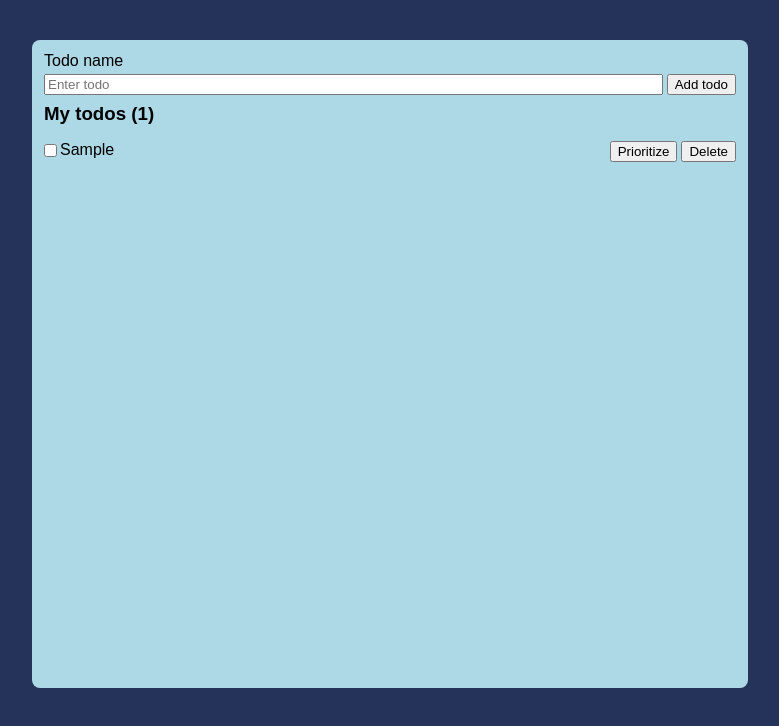
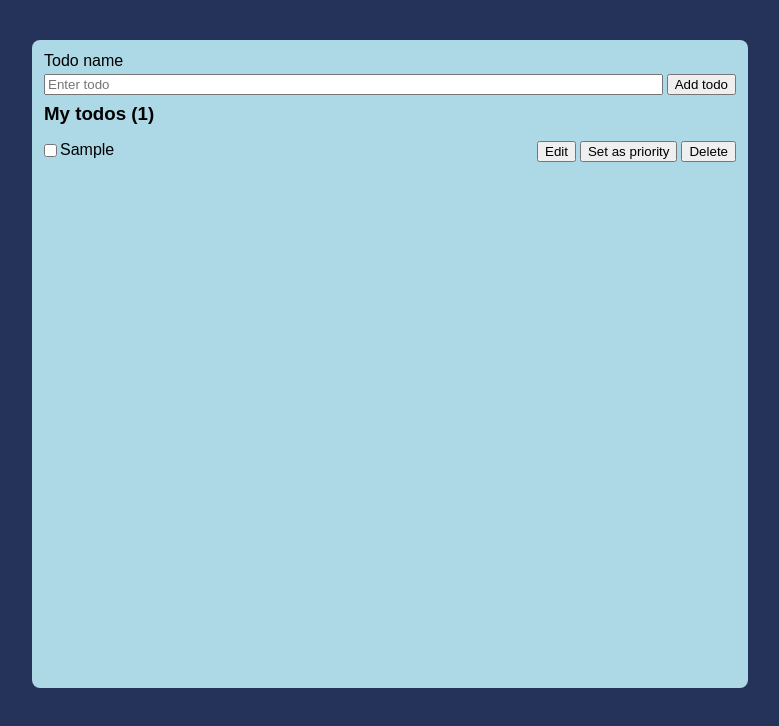
Before and after one commit to geoli96/todo-list, a React (Create React App) app: page / in a window 1280 px wide. Both pictures are taken after typing "Sample" into the empty fields and a click on the button "Add todo". Shown: the top 726 px of the page, without its empty margins (250-1029 px from the left). Built offline with nearby package versions, Linux system fonts and the light colour scheme.

Commit message:
add inline edit

```diff
--- a/src/TodoList/TodoList.css
+++ b/src/TodoList/TodoList.css
@@ -33,10 +33,6 @@
 
 .TodoList__AddTodoForm {
     padding: 4px;
-}
-
-.TodoList__TodoPrioritizeButton--prioritized {
-    font-weight: 600;
 }
 
 ul {
@@ -78,6 +74,10 @@ ul li {
     flex: 1;
 }
 
+.TodoList__CheckboxTodoContainer--editing .TodoList__Checkbox {
+    display: none;
+}
+
 .TodoList__ListItemContent {
     display: flex;
     align-items: flex-start;
@@ -86,7 +86,7 @@ ul li {
     padding-right: 4px;
 }
 
-#todo-form {
+.TodoList__AddTodoForm {
     display: flex;
     flex-direction: column;
     gap: 4px;
@@ -103,12 +103,16 @@ ul li {
     align-self: flex-end;
 }
 
-#todo-name {
+.TodoList__TodoPrioritizeButton {
+    text-wrap: nowrap;
+}
+
+.TodoList__TodoInput {
     width: calc(100% - 7.5px);
 }
 
 @media screen and (max-width: 768px) {
-    #todo-form button {
+    .TodoList__AddTodoForm button {
         width: 100%;
     }
     .TodoList__AddTodoButtonsContainer {
--- a/src/TodoList/TodoList.jsx
+++ b/src/TodoList/TodoList.jsx
@@ -10,6 +10,8 @@ function TodoList() {
     const [completedTodos, setCompletedTodos] = useState([]);
     const [todoTitle, setTodoTitle] = useState("");
     const [showCompleted, setShowCompleted] = useState(true);
+    const [editing, setEditing] = useState(false);
+    const [editingValue, setEditingValue] = useState(null);
     const [counter, setCounter] = useState(1);
 
     useEffect(() => {
@@ -64,156 +66,6 @@ function TodoList() {
         );
     }, [prioritizedTodos, firstRender]);
 
-    const TodoListItem = ({ todo, prioritized }) => (
-        <li className="TodoList__ListItem">
-            <div className={"TodoList__ListItemContent"}>
-                <div className={"TodoList__CheckboxTodoContainer"}>
-                    <input
-                        type="checkbox"
-                        title="Todo completed checkbox"
-                        onChange={() => {
-                            const _todo = { ...todo };
-                            if (!prioritized) {
-                                setTodos((todos) => {
-                                    const removeIndex = todos.findIndex(
-                                        (t) => t.id === _todo.id,
-                                    );
-                                    return todos.toSpliced(removeIndex, 1);
-                                });
-                            } else {
-                                setPrioritizedTodos((todos) => {
-                                    const removeIndex = todos.findIndex(
-                                        (t) => t.id === _todo.id,
-                                    );
-                                    return todos.toSpliced(removeIndex, 1);
-                                });
-                            }
-                            setCompletedTodos((completedTodos) => {
-                                return [...completedTodos, _todo];
-                            });
-                        }}
-                    />
-                    <Todo title={todo.title} />
-                </div>
-                <div className={"TodoList__TodoActions"}>
-                    <div>
-                        <button
-                            className={`TodoList__TodoPrioritizeButton ${
-                                prioritized
-                                    ? " TodoList__TodoPrioritizeButton--prioritized"
-                                    : ""
-                            }`}
-                            onClick={(e) => {
-                                e.preventDefault();
-                                const _todo = { ...todo };
-                                if (!prioritized) {
-                                    _todo.prioritized = true;
-                                } else {
-                                    delete _todo.prioritized;
-                                }
-                                setTodos((todos) => {
-                                    if (!prioritized) {
-                                        const removeIndex = todos.findIndex(
-                                            (t) => t.id === _todo.id,
-                                        );
-                                        return todos.toSpliced(removeIndex, 1);
-                                    }
-                                    return [...todos, _todo];
-                                });
-                                setPrioritizedTodos((prioritizedTodos) => {
-                                    if (!prioritized) {
-                                        return [...prioritizedTodos, _todo];
-                                    }
-                                    const removeIndex =
-                                        prioritizedTodos.findIndex(
-                                            (t) => t.id === _todo.id,
-                                        );
-                                    return prioritizedTodos.toSpliced(
-                                        removeIndex,
-                                        1,
-                                    );
-                                });
-                            }}
-                        >
-                            Prioritize{prioritized ? "d" : ""}
-                        </button>
-                    </div>
-                    <div>
-                        <button
-                            onClick={() => {
-                                if (!prioritized) {
-                                    setTodos((todos) => {
-                                        const removeIndex = todos.findIndex(
-                                            (t) => t.id === todo.id,
-                                        );
-                                        return todos.toSpliced(removeIndex, 1);
-                                    });
-                                } else {
-                                    setPrioritizedTodos((todos) => {
-                                        const removeIndex = todos.findIndex(
-                                            (t) => t.id === todo.id,
-                                        );
-                                        return todos.toSpliced(removeIndex, 1);
-                                    });
-                                }
-                            }}
-                        >
-                            Delete
-                        </button>
-                    </div>
-                </div>
-            </div>
-        </li>
-    );
-    const CompletedTodoListItem = ({ todo }) => (
-        <li className="TodoList__ListItem">
-            <div className="TodoList__ListItemContent">
-                <div className="TodoList__CheckboxTodoContainer">
-                    <input
-                        type="checkbox"
-                        title="Todo completed checkbox"
-                        checked
-                        onChange={() => {
-                            const _todo = { ...todo };
-                            setCompletedTodos((completedTodos) => {
-                                const removeIndex = completedTodos.findIndex(
-                                    (t) => t.id === _todo.id,
-                                );
-                                return completedTodos.toSpliced(removeIndex, 1);
-                            });
-                            if (!_todo.prioritized) {
-                                setTodos((todos) => {
-                                    return [...todos, _todo];
-                                });
-                            } else {
-                                setPrioritizedTodos((todos) => {
-                                    return [...todos, _todo];
-                                });
-                            }
-                        }}
-                    />
-                    <Todo completed={true} title={todo.title} />
-                </div>
-                <div className="TodoList__TodoActions">
-                    <div>
-                        <button
-                            onClick={() =>
-                                setCompletedTodos((todos) => {
-                                    const removeIndex = todos.findIndex(
-                                        (t) => t.id === todo.id,
-                                    );
-                                    return todos.toSpliced(removeIndex, 1);
-                                })
-                            }
-                        >
-                            Delete
-                        </button>
-                    </div>
-                </div>
-            </div>
-        </li>
-    );
-
     return (
         <div className={"TodoList"}>
             <div className={"TodoList__Container"}>
@@ -241,6 +93,7 @@ function TodoList() {
                             type="text"
                             placeholder="Enter todo"
                             size={undefined}
+                            className="TodoList__TodoInput"
                             name="todo-name"
                             id="todo-name"
                             value={todoTitle}
@@ -299,6 +152,13 @@ function TodoList() {
                                         <CompletedTodoListItem
                                             key={todo.id}
                                             todo={todo}
+                                            setTodos={setTodos}
+                                            setCompletedTodos={
+                                                setCompletedTodos
+                                            }
+                                            setPrioritizedTodos={
+                                                setPrioritizedTodos
+                                            }
                                         />
                                     ))}{" "}
                                 </ul>
@@ -309,8 +169,18 @@ function TodoList() {
                                         <TodoListItem
                                             key={todo.id}
                                             todo={todo}
-                                            i={i}
                                             prioritized={true}
+                                            setTodos={setTodos}
+                                            setCompletedTodos={
+                                                setCompletedTodos
+                                            }
+                                            setPrioritizedTodos={
+                                                setPrioritizedTodos
+                                            }
+                                            editing={editing}
+                                            editingValue={editingValue}
+                                            setEditingValue={setEditingValue}
+                                            setEditing={setEditing}
                                         />
                                     ))}
                                 </ul>
@@ -321,8 +191,18 @@ function TodoList() {
                                         <TodoListItem
                                             key={todo.id}
                                             todo={todo}
-                                            i={i}
                                             prioritized={false}
+                                            setTodos={setTodos}
+                                            setCompletedTodos={
+                                                setCompletedTodos
+                                            }
+                                            setPrioritizedTodos={
+                                                setPrioritizedTodos
+                                            }
+                                            editing={editing}
+                                            editingValue={editingValue}
+                                            setEditingValue={setEditingValue}
+                                            setEditing={setEditing}
                                         />
                                     ))}
                                 </ul>
@@ -335,4 +215,233 @@ function TodoList() {
     );
 }
 
+function CompletedTodoListItem({
+    todo,
+    setTodos,
+    setCompletedTodos,
+    setPrioritizedTodos,
+}) {
+    return (
+        <li className="TodoList__ListItem">
+            <div className="TodoList__ListItemContent">
+                <div className={`TodoList__CheckboxTodoContainer`}>
+                    <input
+                        type="checkbox"
+                        title="Todo completed checkbox"
+                        checked
+                        onChange={() => {
+                            const _todo = { ...todo };
+                            setCompletedTodos((completedTodos) => {
+                                const removeIndex = completedTodos.findIndex(
+                                    (t) => t.id === _todo.id,
+                                );
+                                return completedTodos.toSpliced(removeIndex, 1);
+                            });
+                            if (!_todo.prioritized) {
+                                setTodos((todos) => {
+                                    return [...todos, _todo];
+                                });
+                            } else {
+                                setPrioritizedTodos((todos) => {
+                                    return [...todos, _todo];
+                                });
+                            }
+                        }}
+                    />
+                    <Todo completed={true} title={todo.title} id={todo.id} />
+                </div>
+                <div className="TodoList__TodoActions">
+                    <div>
+                        <button
+                            onClick={() =>
+                                setCompletedTodos((todos) => {
+                                    const removeIndex = todos.findIndex(
+                                        (t) => t.id === todo.id,
+                                    );
+                                    return todos.toSpliced(removeIndex, 1);
+                                })
+                            }
+                        >
+                            Delete
+                        </button>
+                    </div>
+                </div>
+            </div>
+        </li>
+    );
+}
+
+function TodoListItem({
+    todo,
+    prioritized,
+    setTodos,
+    setCompletedTodos,
+    setPrioritizedTodos,
+    editing,
+    editingValue,
+    setEditing,
+    setEditingValue,
+}) {
+    return (
+        <li className="TodoList__ListItem">
+            <div className={"TodoList__ListItemContent"}>
+                <div
+                    className={`TodoList__CheckboxTodoContainer ${editing === todo.id ? "TodoList__CheckboxTodoContainer--editing" : ""}`}
+                >
+                    <input
+                        type="checkbox"
+                        className="TodoList__Checkbox"
+                        title="Todo completed checkbox"
+                        onChange={() => {
+                            const _todo = { ...todo };
+                            if (!prioritized) {
+                                setTodos((todos) => {
+                                    const removeIndex = todos.findIndex(
+                                        (t) => t.id === _todo.id,
+                                    );
+                                    return todos.toSpliced(removeIndex, 1);
+                                });
+                            } else {
+                                setPrioritizedTodos((todos) => {
+                                    const removeIndex = todos.findIndex(
+                                        (t) => t.id === _todo.id,
+                                    );
+                                    return todos.toSpliced(removeIndex, 1);
+                                });
+                            }
+                            setCompletedTodos((completedTodos) => {
+                                return [...completedTodos, _todo];
+                            });
+                        }}
+                    />
+                    <Todo
+                        editing={editing}
+                        editingValue={editingValue}
+                        id={todo.id}
+                        setEditingValue={setEditingValue}
+                        title={todo.title}
+                    />
+                </div>
+                <div className={"TodoList__TodoActions"}>
+                    <button
+                        onClick={() => {
+                            if (!editing || editing !== todo.id) {
+                                setEditingValue(todo.title);
+                                setEditing(todo.id);
+                            } else {
+                                if (!editingValue) {
+                                    return;
+                                }
+                                if (!prioritized) {
+                                    setTodos((todos) => {
+                                        const changeIndex = todos.findIndex(
+                                            (t) => t.id === todo.id,
+                                        );
+                                        todos[changeIndex].title = editingValue;
+                                        return [...todos];
+                                    });
+                                } else {
+                                    setPrioritizedTodos((todos) => {
+                                        const changeIndex = todos.findIndex(
+                                            (t) => t.id === todo.id,
+                                        );
+                                        todos[changeIndex].title = editingValue;
+                                        return [...todos];
+                                    });
+                                }
+                                setEditingValue("");
+                                setEditing(null);
+                            }
+                        }}
+                    >
+                        {editing === todo.id ? "Save" : "Edit"}
+                    </button>
+                    {editing === todo.id ? (
+                        <button
+                            onClick={() => {
+                                setEditingValue("");
+                                setEditing(null);
+                            }}
+                        >
+                            Cancel
+                        </button>
+                    ) : null}
+                    {editing !== todo.id ? (
+                        <>
+                            <button
+                                className={`TodoList__TodoPrioritizeButton`}
+                                onClick={(e) => {
+                                    e.preventDefault();
+                                    const _todo = { ...todo };
+                                    if (!prioritized) {
+                                        _todo.prioritized = true;
+                                    } else {
+                                        delete _todo.prioritized;
+                                    }
+                                    setTodos((todos) => {
+                                        if (!prioritized) {
+                                            const removeIndex = todos.findIndex(
+                                                (t) => t.id === _todo.id,
+                                            );
+                                            return todos.toSpliced(
+                                                removeIndex,
+                                                1,
+                                            );
+                                        }
+                                        return [...todos, _todo];
+                                    });
+                                    setPrioritizedTodos((prioritizedTodos) => {
+                                        if (!prioritized) {
+                                            return [...prioritizedTodos, _todo];
+                                        }
+                                        const removeIndex =
+                                            prioritizedTodos.findIndex(
+                                                (t) => t.id === _todo.id,
+                                            );
+                                        return prioritizedTodos.toSpliced(
+                                            removeIndex,
+                                            1,
+                                        );
+                                    });
+                                }}
+                            >
+                                {prioritized
+                                    ? "Prioritised"
+                                    : "Set as priority"}
+                            </button>
+                            <button
+                                onClick={() => {
+                                    if (!prioritized) {
+                                        setTodos((todos) => {
+                                            const removeIndex = todos.findIndex(
+                                                (t) => t.id === todo.id,
+                                            );
+                                            return todos.toSpliced(
+                                                removeIndex,
+                                                1,
+                                            );
+                                        });
+                                    } else {
+                                        setPrioritizedTodos((todos) => {
+                                            const removeIndex = todos.findIndex(
+                                                (t) => t.id === todo.id,
+                                            );
+                                            return todos.toSpliced(
+                                                removeIndex,
+                                                1,
+                                            );
+                                        });
+                                    }
+                                }}
+                            >
+                                Delete
+                            </button>
+                        </>
+                    ) : null}
+                </div>
+            </div>
+        </li>
+    );
+}
+
 export default TodoList;
```
Also changed, not shown: src/TodoList/Todo.css (+9 -0 lines), src/TodoList/Todo.jsx (+23 -3 lines).
